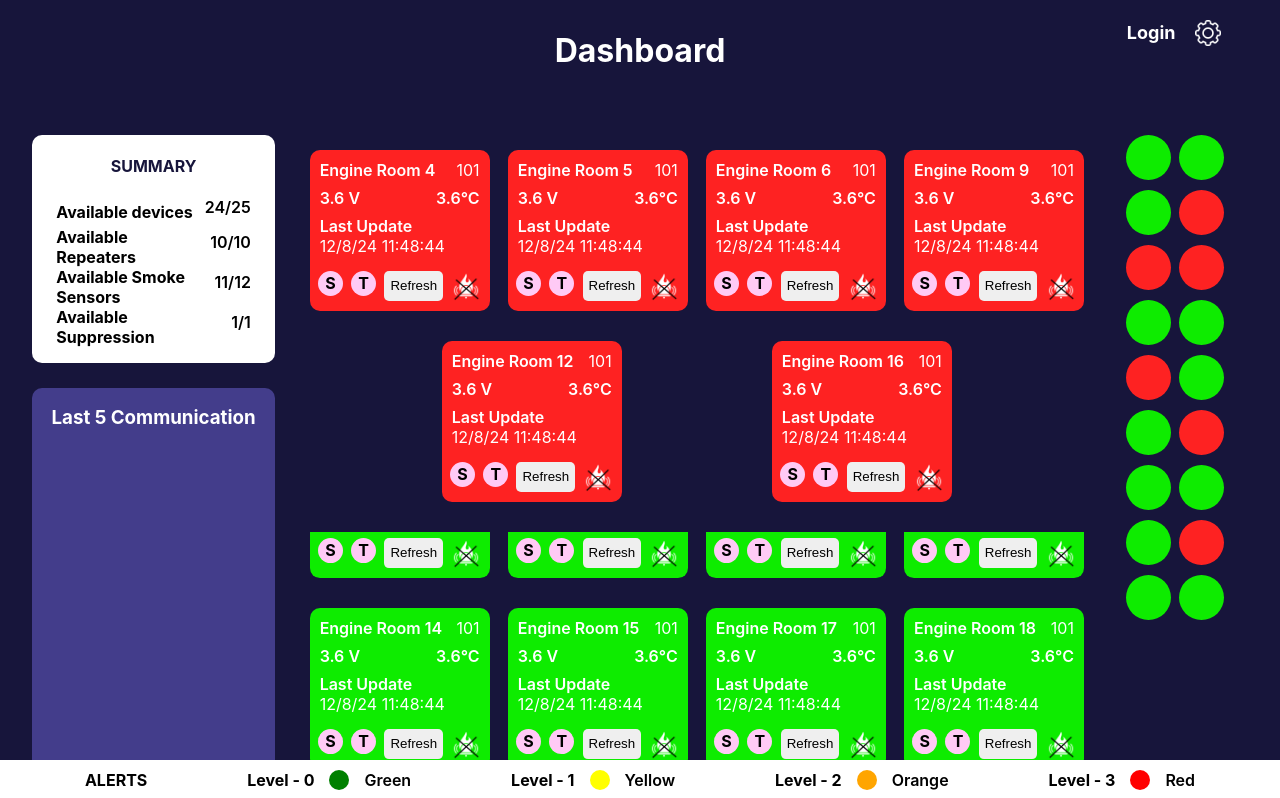
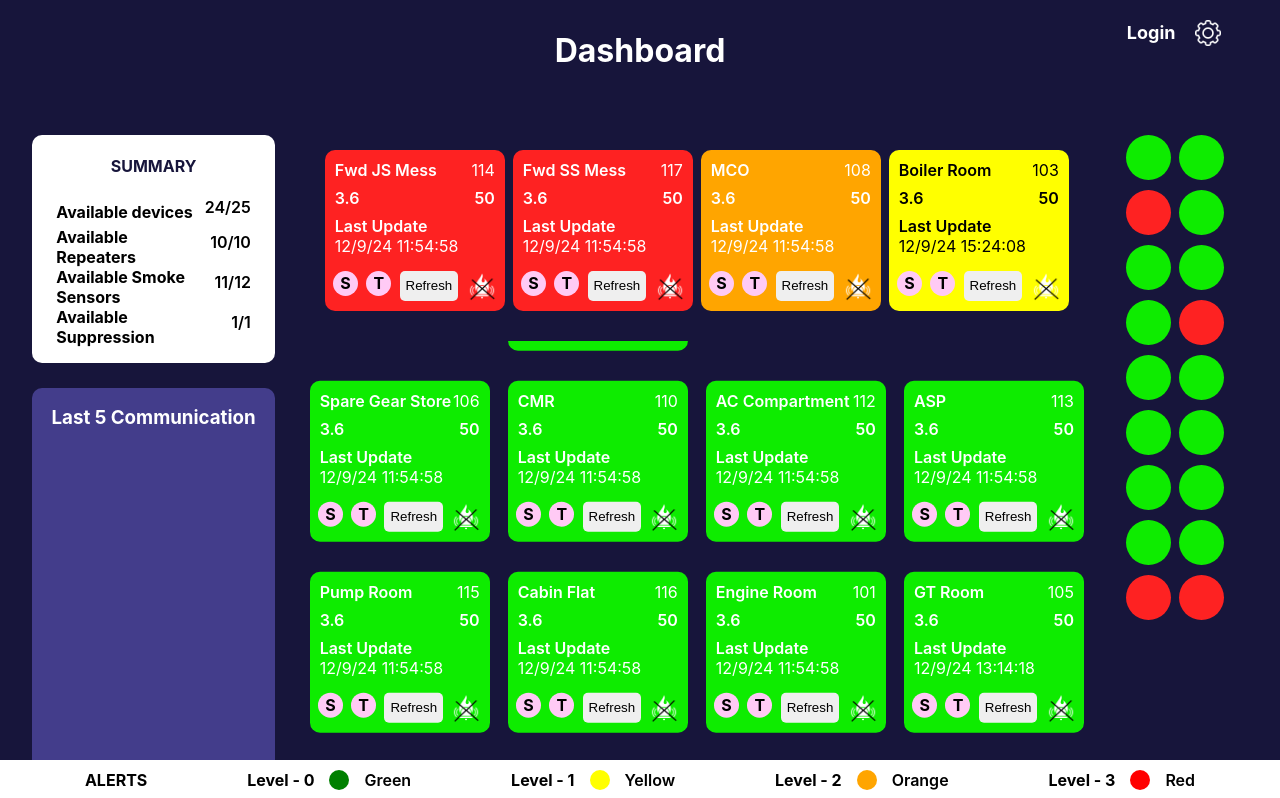
Before and after one commit to cee-diksha/fire_detection, a React (Create React App) app: page / in a window 1280 px wide. Shown: the top 798 px of the page. Built offline with nearby package versions, Linux system fonts and the light colour scheme.

Commit message:
cards scroll modified, also added demo data

```diff
--- a/src/components/Card.js
+++ b/src/components/Card.js
@@ -3,20 +3,20 @@ import "./comp-styles.css"
 import stopalarm from "../assets/stop_alarm.png"
 
 const Card = ({item}) => {
-    const {status, id} = item
+    const {status, data} = item
   return (
-    <div className='card-wrapper' style={{backgroundColor: `${status === "success" ? "#0eec00" : "#fe2222"}`}}>
+    <div className='card-wrapper' style={{backgroundColor: `${status === "success" ? "#0eec00" : status === "yellow" ? "#FFFF00" : status === "orange" ? "#FFA500" : "#fe2222"}`, color: `${status === "yellow" ? "#000" : "#fff"}`}}>
       <div className='card-details'>
         <div className='card-details-combined'>
-          <div id="card-details-span1">Engine Room {id}</div>
-          <div id="card-details-span2">101</div>
+          <div id="card-details-span1">{data.node_name} </div>
+          <div id="card-details-span2">{data.node_id}</div>
         </div>
         <div className='card-details-combined'>
-          <div id="card-details-span1">3.6 V</div>
-          <div id="card-details-span1">3.6°C</div>
+          <div id="card-details-span1">{data.bat_volt}</div>
+          <div id="card-details-span1">{data.temp}</div>
         </div>
         <div id="card-details-span1">Last Update</div>
-        <div id="card-details-span2">12/8/24 11:48:44</div>
+        <div id="card-details-span2">{data.last_update}</div>
       </div>
       <div className='card-details-circles'>
           <div id="card-details-circle1">S</div>
--- a/src/components/SettingsTable.js
+++ b/src/components/SettingsTable.js
@@ -8,10 +8,10 @@ const SettingsTable = () => {
         { id: 2, nodeId: 'A002', nodeType: 'repeater', axis: 'X-Y-Z', location: 'Room 102', tempSetpoint: 50, smokeSensor: false, triggeringDevice: true },
         { id: 3, nodeId: 'A003', nodeType: 'trigger unit', axis: 'X-Y-Z', location: 'Room 103', tempSetpoint: 50, smokeSensor: true, triggeringDevice: true },
         { id: 4, nodeId: 'A004', nodeType: 'sensor', axis: 'X-Y-Z', location: 'Room 104', tempSetpoint: 50, smokeSensor: false, triggeringDevice: false },
-        { id: 1, nodeId: 'A001', nodeType: 'sensor', axis: 'X-Y-Z', location: 'Room 101', tempSetpoint: 50, smokeSensor: true, triggeringDevice: false },
-        { id: 2, nodeId: 'A002', nodeType: 'repeater', axis: 'X-Y-Z', location: 'Room 102', tempSetpoint: 50, smokeSensor: false, triggeringDevice: true },
-        { id: 3, nodeId: 'A003', nodeType: 'trigger unit', axis: 'X-Y-Z', location: 'Room 103', tempSetpoint: 50, smokeSensor: true, triggeringDevice: true },
-        { id: 4, nodeId: 'A004', nodeType: 'sensor', axis: 'X-Y-Z', location: 'Room 104', tempSetpoint: 50, smokeSensor: false, triggeringDevice: false },
+        { id: 5, nodeId: 'A001', nodeType: 'sensor', axis: 'X-Y-Z', location: 'Room 101', tempSetpoint: 50, smokeSensor: true, triggeringDevice: false },
+        { id: 6, nodeId: 'A002', nodeType: 'repeater', axis: 'X-Y-Z', location: 'Room 102', tempSetpoint: 50, smokeSensor: false, triggeringDevice: true },
+        { id: 7, nodeId: 'A003', nodeType: 'trigger unit', axis: 'X-Y-Z', location: 'Room 103', tempSetpoint: 50, smokeSensor: true, triggeringDevice: true },
+        { id: 8, nodeId: 'A004', nodeType: 'sensor', axis: 'X-Y-Z', location: 'Room 104', tempSetpoint: 50, smokeSensor: false, triggeringDevice: false },
     ]);
 
     const handleSwitchChange = (id, field) => {
--- a/src/pages/Dashboard.js
+++ b/src/pages/Dashboard.js
@@ -12,46 +12,46 @@ import { Link } from 'react-router-dom'
 const Dashboard = () => {
     const [isLogin, setIsLogin] = useState(false)
     const [cardData, setCardData] = useState([
-        {id: 1, status: "success"},
-        {id: 2, status: "success"},
-        {id: 3, status: "success"},
-        {id: 4, status: "danger"},
-        {id: 5, status: "success"},
-        {id: 6, status: "success"},
-        {id: 7, status: "success"},
-        {id: 8, status: "success"},
-        {id: 9, status: "danger"},
-        {id: 10, status: "success"},
-        {id: 11, status: "success"},
-        {id: 12, status: "danger"},
-        {id: 13, status: "success"},
-        {id: 14, status: "success"},
-        {id: 15, status: "success"},
-        {id: 16, status: "danger"},
-        {id: 17, status: "danger"},
-        {id: 18, status: "success"}
+        {id: 1, status: "success", data: {node_name: "Engine Room", node_id: 101, bat_volt: 3.6, temp: "50", last_update: "12/9/24 11:54:58"}},
+        {id: 2, status: "success", data: {node_name: "GT Room", node_id: 105, bat_volt: 3.6, temp: "50", last_update: "12/9/24 13:14:18"}},
+        {id: 3, status: "success", data: {node_name: "Boiler Room", node_id: 103, bat_volt: 3.6, temp: "50", last_update: "12/9/24 15:24:08"}},
+        {id: 4, status: "success", data: {node_name: "Gallery", node_id: 111, bat_volt: 3.6, temp: "50", last_update: "12/9/24 11:54:58"}},
+        {id: 5, status: "success", data: {node_name: "SS Dining Hall", node_id: 109, bat_volt: 3.6, temp: "50", last_update: "12/9/24 11:54:58"}},
+        {id: 6, status: "success", data: {node_name: "VS Dining Hall", node_id: 114, bat_volt: 3.6, temp: "50", last_update: "12/9/24 11:54:58"}},
+        {id: 7, status: "success", data: {node_name: "Main Switch Board", node_id: 107, bat_volt: 3.6, temp: "50", last_update: "12/9/24 11:54:58"}},
+        {id: 8, status: "success", data: {node_name: "MCO", node_id: 108, bat_volt: 3.6, temp: "50", last_update: "12/9/24 11:54:58"}},
+        {id: 9, status: "success", data: {node_name: "Engg JS Mess", node_id: 102, bat_volt: 3.6, temp: "50", last_update: "12/9/24 11:54:58"}},
+        {id: 10, status: "success", data: {node_name: "Engg SS Mess", node_id: 104, bat_volt: 3.6, temp: "50", last_update: "12/9/24 11:54:58"}},
+        {id: 11, status: "success", data: {node_name: "Spare Gear Store", node_id: 106, bat_volt: 3.6, temp: "50", last_update: "12/9/24 11:54:58"}},
+        {id: 12, status: "success", data: {node_name: "CMR", node_id: 110, bat_volt: 3.6, temp: "50", last_update: "12/9/24 11:54:58"}},
+        {id: 13, status: "success", data: {node_name: "AC Compartment", node_id: 112, bat_volt: 3.6, temp: "50", last_update: "12/9/24 11:54:58"}},
+        {id: 14, status: "success", data: {node_name: "ASP", node_id: 113, bat_volt: 3.6, temp: "50", last_update: "12/9/24 11:54:58"}},
+        {id: 15, status: "success", data: {node_name: "Pump Room", node_id: 115, bat_volt: 3.6, temp: "50", last_update: "12/9/24 11:54:58"}},
+        {id: 16, status: "success", data: {node_name: "Cabin Flat", node_id: 116, bat_volt: 3.6, temp: "50", last_update: "12/9/24 11:54:58"}},
+        {id: 17, status: "success", data: {node_name: "Fwd JS Mess", node_id: 114, bat_volt: 3.6, temp: "50", last_update: "12/9/24 11:54:58"}},
+        {id: 18, status: "success", data: {node_name: "Fwd SS Mess", node_id: 117, bat_volt: 3.6, temp: "50", last_update: "12/9/24 11:54:58"}}
     ])
 
     setTimeout(() => {
         setCardData([
-            {id: 1, status: "success"},
-            {id: 2, status: "success"},
-            {id: 3, status: "success"},
-            {id: 4, status: "danger"},
-            {id: 5, status: "danger"},
-            {id: 6, status: "danger"},
-            {id: 7, status: "success"},
-            {id: 8, status: "success"},
-            {id: 9, status: "danger"},
-            {id: 10, status: "success"},
-            {id: 11, status: "success"},
-            {id: 12, status: "danger"},
-            {id: 13, status: "success"},
-            {id: 14, status: "success"},
-            {id: 15, status: "success"},
-            {id: 16, status: "danger"},
-            {id: 17, status: "success"},
-            {id: 18, status: "success"}
+            {id: 1, status: "success", data: {node_name: "Engine Room", node_id: 101, bat_volt: 3.6, temp: "50", last_update: "12/9/24 11:54:58"}},
+            {id: 2, status: "success", data: {node_name: "GT Room", node_id: 105, bat_volt: 3.6, temp: "50", last_update: "12/9/24 13:14:18"}},
+            {id: 3, status: "yellow", data: {node_name: "Boiler Room", node_id: 103, bat_volt: 3.6, temp: "50", last_update: "12/9/24 15:24:08"}},
+            {id: 4, status: "success", data: {node_name: "Gallery", node_id: 111, bat_volt: 3.6, temp: "50", last_update: "12/9/24 11:54:58"}},
+            {id: 5, status: "success", data: {node_name: "SS Dining Hall", node_id: 109, bat_volt: 3.6, temp: "50", last_update: "12/9/24 11:54:58"}},
+            {id: 6, status: "success", data: {node_name: "VS Dining Hall", node_id: 114, bat_volt: 3.6, temp: "50", last_update: "12/9/24 11:54:58"}},
+            {id: 7, status: "success", data: {node_name: "Main Switch Board", node_id: 107, bat_volt: 3.6, temp: "50", last_update: "12/9/24 11:54:58"}},
+            {id: 8, status: "orange", data: {node_name: "MCO", node_id: 108, bat_volt: 3.6, temp: "50", last_update: "12/9/24 11:54:58"}},
+            {id: 9, status: "success", data: {node_name: "Engg JS Mess", node_id: 102, bat_volt: 3.6, temp: "50", last_update: "12/9/24 11:54:58"}},
+            {id: 10, status: "success", data: {node_name: "Engg SS Mess", node_id: 104, bat_volt: 3.6, temp: "50", last_update: "12/9/24 11:54:58"}},
+            {id: 11, status: "success", data: {node_name: "Spare Gear Store", node_id: 106, bat_volt: 3.6, temp: "50", last_update: "12/9/24 11:54:58"}},
+            {id: 12, status: "success", data: {node_name: "CMR", node_id: 110, bat_volt: 3.6, temp: "50", last_update: "12/9/24 11:54:58"}},
+            {id: 13, status: "success", data: {node_name: "AC Compartment", node_id: 112, bat_volt: 3.6, temp: "50", last_update: "12/9/24 11:54:58"}},
+            {id: 14, status: "success", data: {node_name: "ASP", node_id: 113, bat_volt: 3.6, temp: "50", last_update: "12/9/24 11:54:58"}},
+            {id: 15, status: "success", data: {node_name: "Pump Room", node_id: 115, bat_volt: 3.6, temp: "50", last_update: "12/9/24 11:54:58"}},
+            {id: 16, status: "success", data: {node_name: "Cabin Flat", node_id: 116, bat_volt: 3.6, temp: "50", last_update: "12/9/24 11:54:58"}},
+            {id: 17, status: "danger", data: {node_name: "Fwd JS Mess", node_id: 114, bat_volt: 3.6, temp: "50", last_update: "12/9/24 11:54:58"}},
+            {id: 18, status: "danger", data: {node_name: "Fwd SS Mess", node_id: 117, bat_volt: 3.6, temp: "50", last_update: "12/9/24 11:54:58"}}
         ])
     }, 5000)
   return (
@@ -83,17 +83,27 @@ const Dashboard = () => {
                                 item.status === "danger" && <Card key={item.id} item={item} />
                             )
                         })}
+                        {cardData.map((item) => {
+                            return (
+                                item.status === "orange" && <Card key={item.id} item={item} />
+                            )
+                        })}
+                        {cardData.map((item) => {
+                            return (
+                                item.status === "yellow" && <Card key={item.id} item={item} />
+                            )
+                        })}
                     </div>
                 <div className='dashboard-cardata'>
                     <div className='scrollable-content'>
                         {cardData.map((item) => {
                             return (
-                               item.status !== "danger" && <Card key={item.id} item={item} />
+                               item.status === "success" && <Card key={item.id} item={item} />
                             )
                         })}
                         {cardData.map((item) => {
                             return (
-                                item.status !== "danger" &&  <Card key={item.id + '-duplicate'} item={item} />
+                                item.status === "success" &&  <Card key={item.id + '-duplicate'} item={item} />
                             )
                         })}
                     </div>
```
